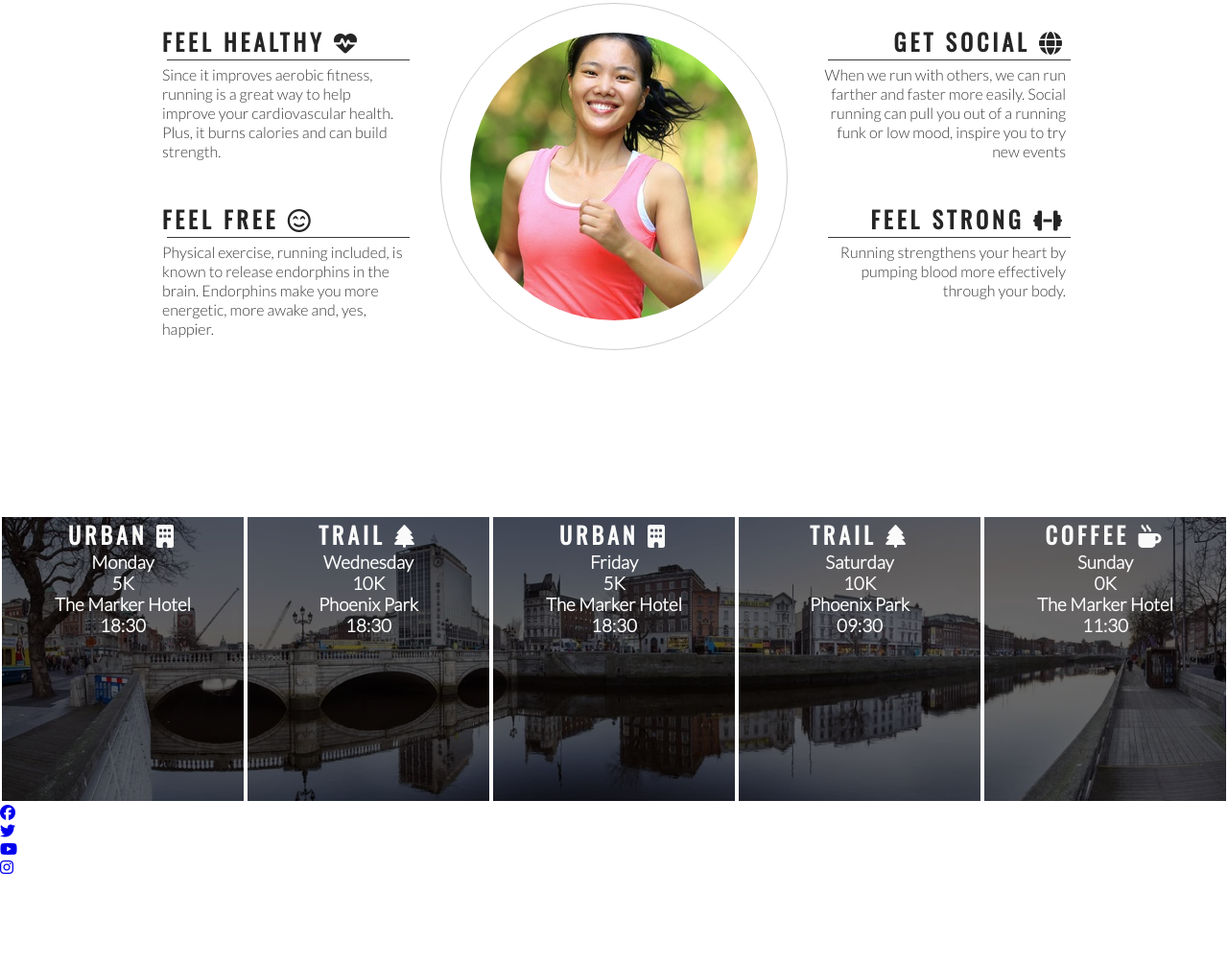
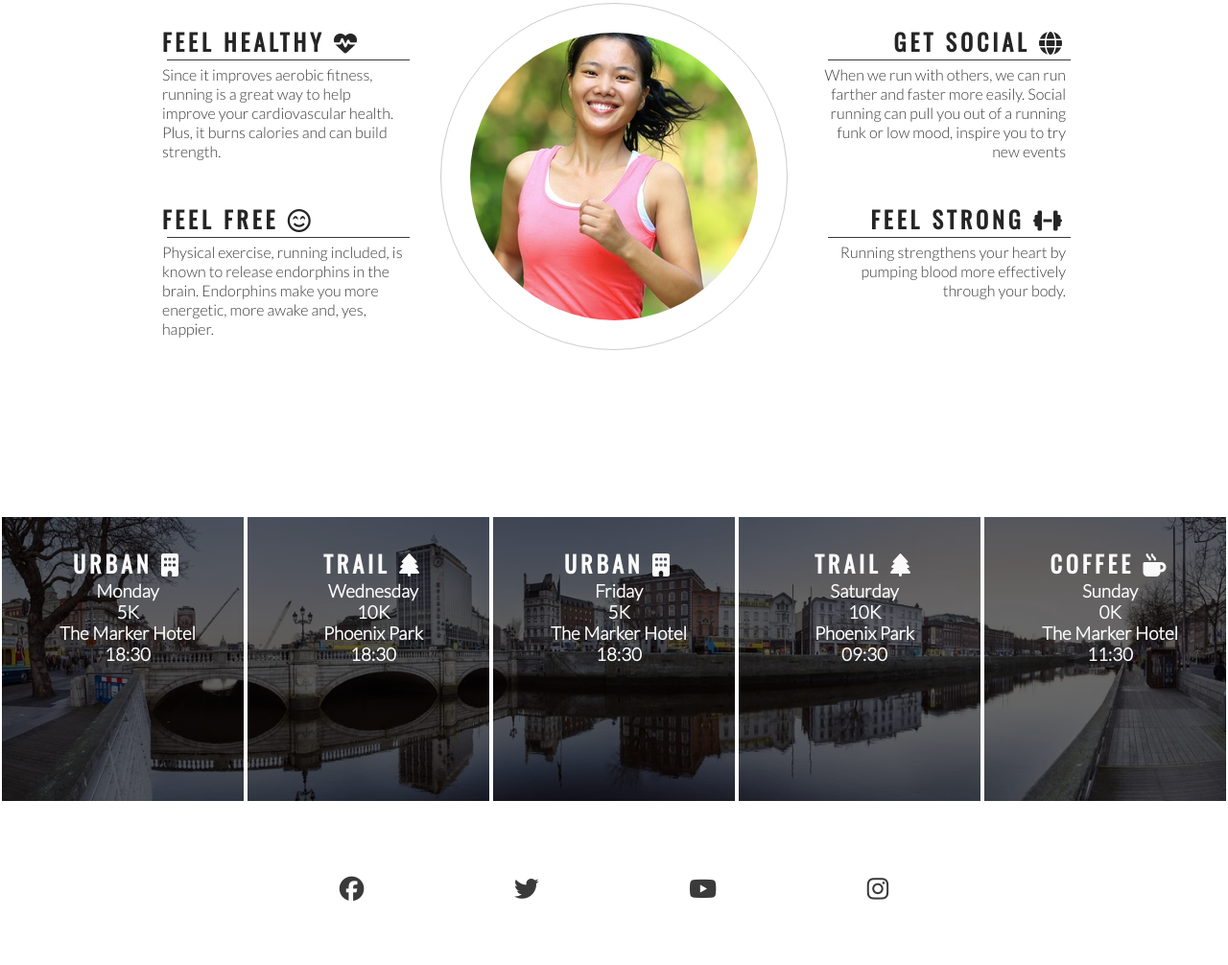
Before and after one commit to James-Fitz/love-running, a plain HTML site: page index.html in a window 1280 px wide. Shown: the part 758-1764 px from the top of the page at 96% size. Before the commit the page ends 1671 px from the top, so only its background shows below. Drawn offline with nearby package versions, Linux system fonts and the light colour scheme.

Commit message:
Add style to icons in footer

```diff
--- a/assets/css/style.css
+++ b/assets/css/style.css
@@ -213,7 +213,7 @@ hr {
     width: 20%;
     height: 300px;
     float: left;
-    padding: 30px, 0, 0, 10px;
+    padding: 30px 0px 0px 10px;
     text-align: center;
     border: 2px solid #fff;
     box-sizing: border-box;
@@ -223,7 +223,24 @@ hr {
     color: #fafafa;
 }
 
-footer ul {
+/* footer */
 
-    display: inline-block;
+footer {
+
+   height: 150px;
 }
+
+.social-networks {
+    text-align: center;
+}
+
+.social-networks > li {
+    display: inline;
+}
+
+.social-networks i {
+    font-size: 160%;
+    margin: 1%;
+    padding: 5%;
+    color: #3a3a3a;
+}
--- a/index.html
+++ b/index.html
@@ -111,18 +111,22 @@
     </section>
 
     <footer>
-       <ul>
+       <ul class="social-networks">
             <li>
-                <a href="https://www.facebook.com/" target="_blank" rel="noopener" aria-label="Visit our facebook page (opens in a new tab)"><i class="fa-brands fa-facebook"></i></a>
+                <a href="https://www.facebook.com/" target="_blank" rel="noopener"
+                aria-label="Visit our facebook page (opens in a new tab)"><i class="fa-brands fa-facebook"></i></a>
             </li>
             <li>
-                <a href="https://twitter.com/" target="_blank"><i class="fa-brands fa-twitter" rel="noopener" aria-label="Visit our twitter page (opens in a new tab)"></i></a>
+                <a href="https://twitter.com/" target="_blank"><i class="fa-brands fa-twitter" rel="noopener"
+                    aria-label="Visit our twitter page (opens in a new tab)"></i></a>
             </li>
             <li>
-                <a href="https://www.youtube.com/" target="_blank"><i class="fa-brands fa-youtube" rel="noopener" aria-label="Visit our youtube page (opens in a new tab)"></i></a>
+                <a href="https://www.youtube.com/" target="_blank"><i class="fa-brands fa-youtube" rel="noopener"
+                    aria-label="Visit our youtube page (opens in a new tab)"></i></a>
             </li>
             <li>
-                <a href="https://www.instagram.com/" target="_blank"><i class="fa-brands fa-instagram"  rel="noopener" aria-label="Visit our instagram page (opens in a new tab)"></i></a>
+                <a href="https://www.instagram.com/" target="_blank"><i class="fa-brands fa-instagram"  rel="noopener"
+                    aria-label="Visit our instagram page (opens in a new tab)"></i></a>
             </li>
         </ul>
     </footer>
```
